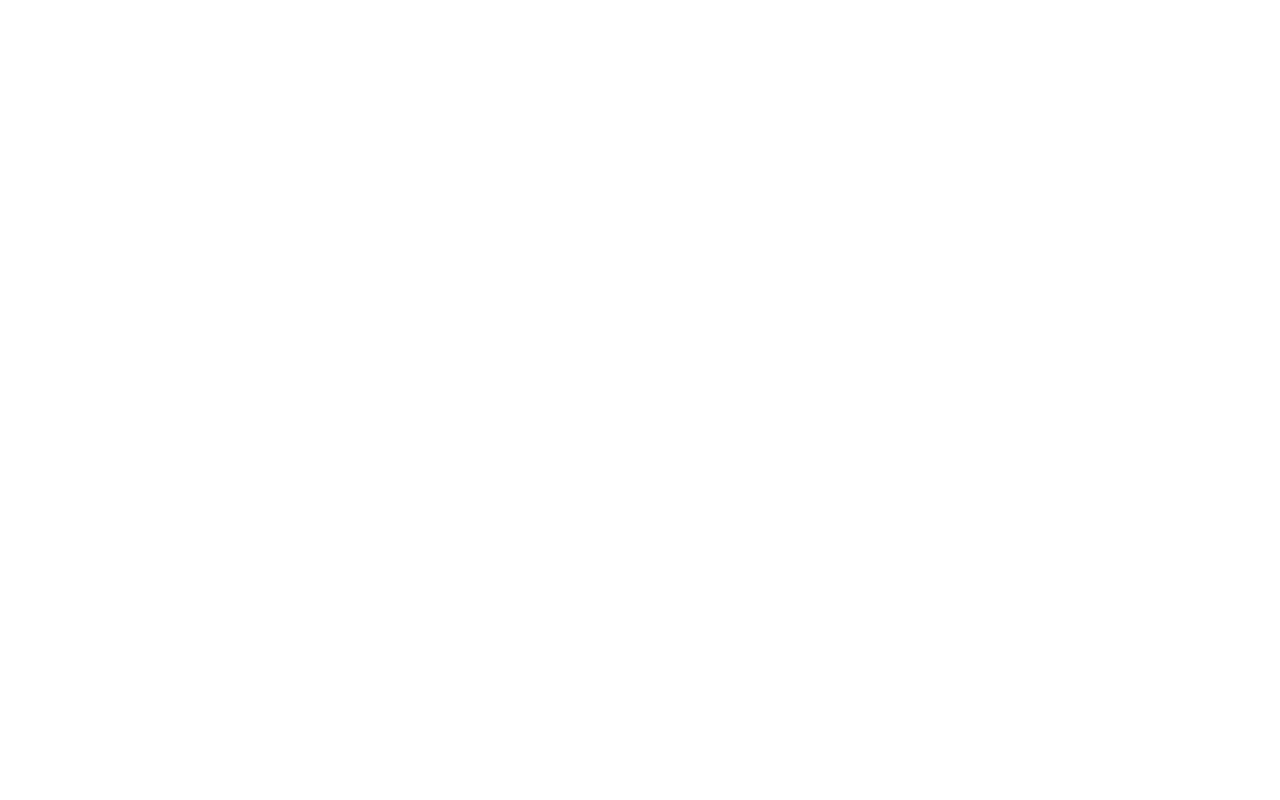
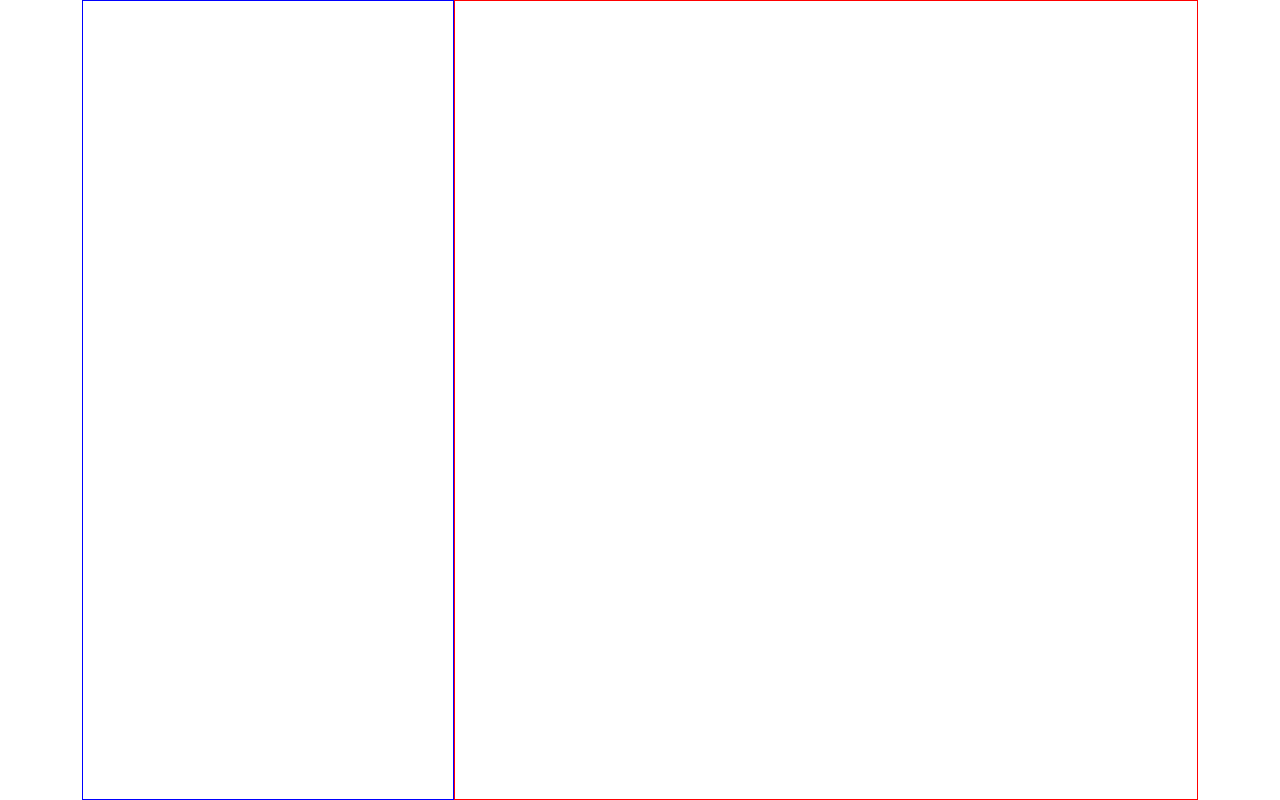
Before and after one commit to gualtierigio/vue-boolzapp, a plain HTML site: page index.html in a window 1280 px wide. Drawn offline with nearby package versions, Linux system fonts and the light colour scheme.

Commit message:
preparo il layout generale

```diff
--- a/css/style.css
+++ b/css/style.css
@@ -0,0 +1,19 @@
+*{
+    margin: 0;
+    padding: 0;
+    box-sizing: border-box;
+}
+
+.side-left{
+    border: 1px solid blue;
+}
+
+.side-right{
+    border: 1px solid red;
+}
+
+.side-left, .side-right {
+    width: 100%;
+    /*Altezza provvisoria*/
+    height: 100vh;
+}
--- a/index.html
+++ b/index.html
@@ -18,6 +18,16 @@
     <title>Vue to-do list</title>
 </head>
 <body>
+    <div class="container" id="boolzapp">
+        <div class="row g-0">
+            <div class="col-4">
+                <aside class="side-left"></aside>
+            </div>
+            <div class="col-8">
+                <aside class="side-right"></aside>
+            </div>
+        </div>
+    </div>
     <script type="text/javascript" src="javascript/myscript.js"></script>
 </body>
 </html>
```
